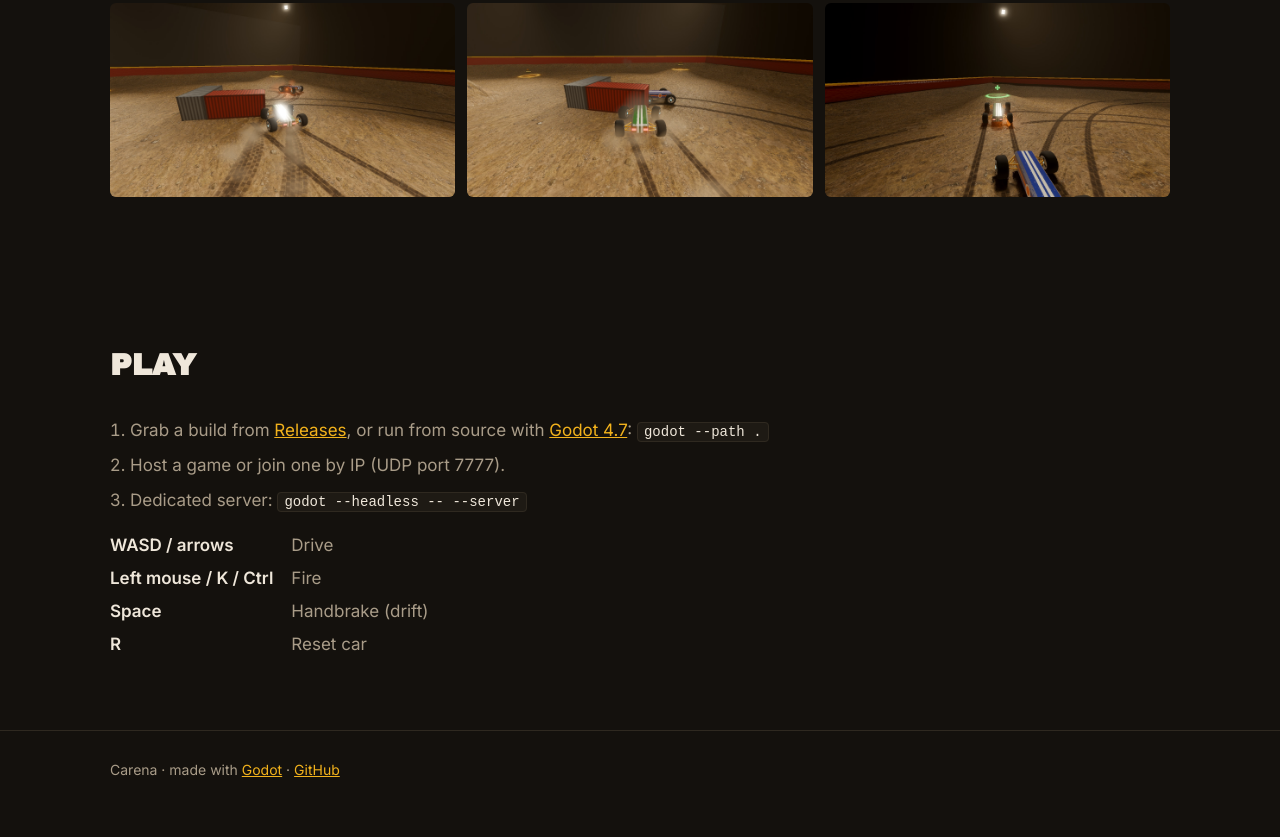
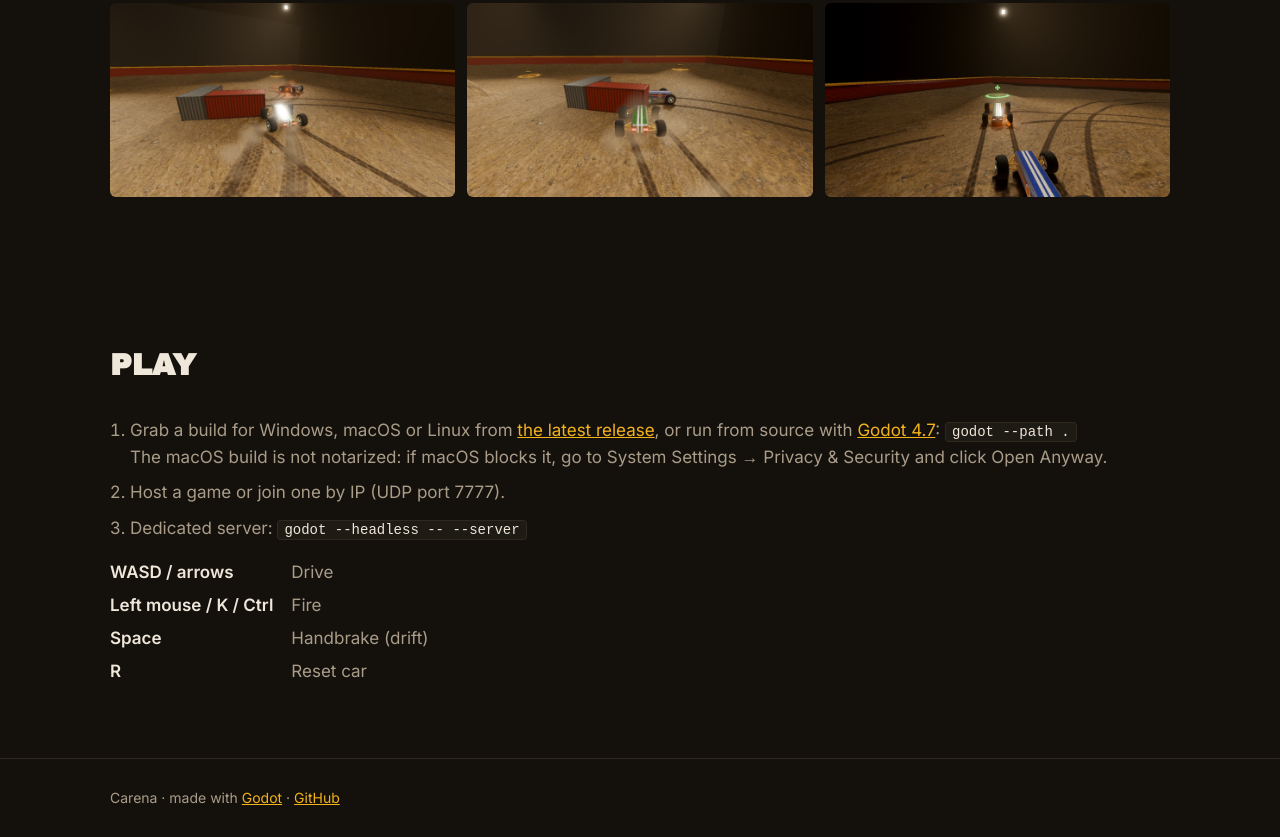
Before and after one commit to konradhalas/carena, a plain HTML site: page web/index.html in a window 1280 px wide. Shown: the part 1244-2081 px from the top of the page. Before the commit the page ends 2054 px from the top, so only its background shows below. Drawn offline with Linux system fonts and the light colour scheme.

Commit message:
Export release builds and publish them on version tags
Linux, Windows and macOS (universal, ad-hoc signed, not notarized)
export presets. Pushing a v* tag exports all three in CI and publishes
a GitHub release; the website's Download button points at the latest
one. macOS universal needs ETC2/ASTC texture import, so it's enabled.

Co-Authored-By: Claude Opus 5.5 <noreply@anthropic.com>

```diff
--- a/web/index.html
+++ b/web/index.html
@@ -110,7 +110,7 @@
     <h1>Carena</h1>
     <p class="tagline">Multiplayer car arena combat. Drift, jump and blast your way through a dirt arena — up to 50 players per match.</p>
     <div class="buttons">
-      <a class="btn primary" href="https://github.com/konradhalas/carena/releases">Download</a>
+      <a class="btn primary" href="https://github.com/konradhalas/carena/releases/latest">Download</a>
       <a class="btn ghost" href="https://github.com/konradhalas/carena">Source on GitHub</a>
     </div>
   </div>
@@ -156,7 +156,8 @@
     <div class="wrap">
       <h2>Play</h2>
       <ol>
-        <li>Grab a build from <a href="https://github.com/konradhalas/carena/releases">Releases</a>, or run from source with <a href="https://godotengine.org/">Godot 4.7</a>: <code>godot --path .</code></li>
+        <li>Grab a build for Windows, macOS or Linux from <a href="https://github.com/konradhalas/carena/releases/latest">the latest release</a>, or run from source with <a href="https://godotengine.org/">Godot 4.7</a>: <code>godot --path .</code><br>
+          The macOS build is not notarized: if macOS blocks it, go to System Settings → Privacy &amp; Security and click Open Anyway.</li>
         <li>Host a game or join one by IP (UDP port 7777).</li>
         <li>Dedicated server: <code>godot --headless -- --server</code></li>
       </ol>
```
Also changed, not shown: 4 other files.
